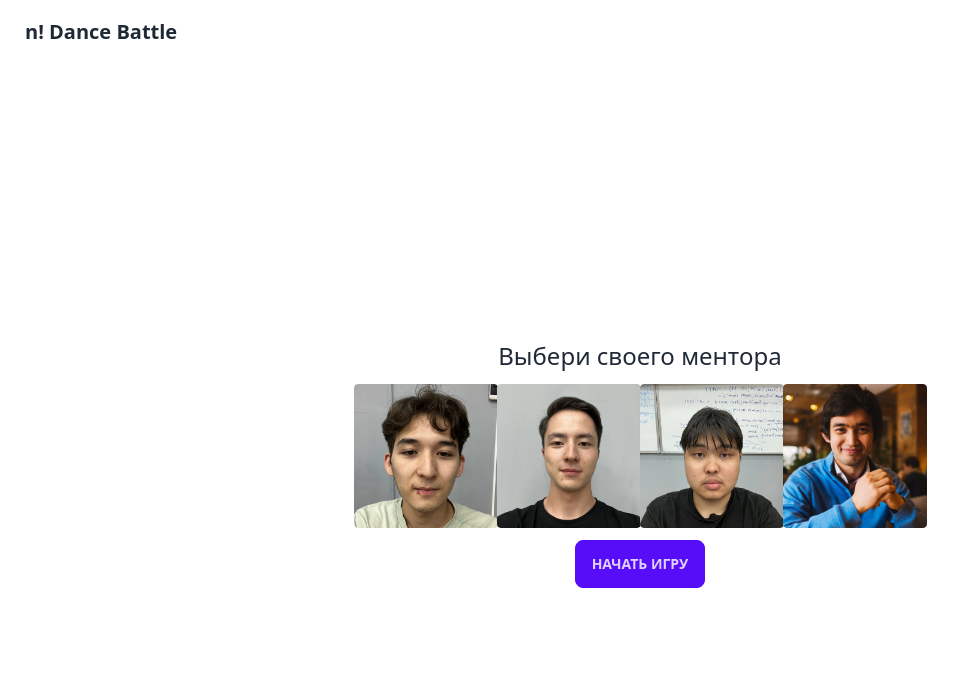
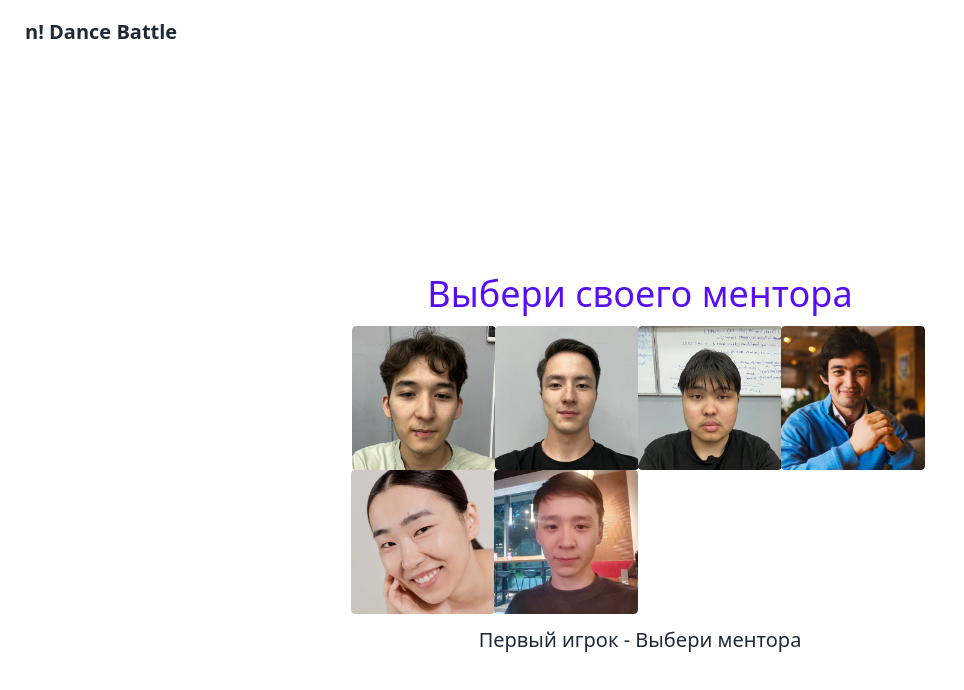
Before and after one commit to darkhanakh/dance-battle, a React (Vite) app: page /character-selection in a window 1280 px wide. Shown: the top 690 px of the page, without its empty margins (0-964 px from the left). Built offline with nearby package versions, Linux system fonts and the light colour scheme.

Commit message:
feat: added mentor picking logic and showing it to user

```diff
--- /dev/null
+++ b/data.json
@@ -0,0 +1,23 @@
+[
+  {
+    "name": "Ментор 1",
+    "src": "/mentor_1.jpg"  },
+  {
+    "name": "Нурали",
+    "src": "/mentor_2.jpg"  },
+  {
+    "name": "Алмаз",
+    "src": "/mentor_3.jpg"  },
+  {
+    "name": "Арман",
+    "src": "/mentor_4.jpg"
+  },
+  {
+    "name": "Далида",
+    "src": "/mentor_5.jpg"
+  },
+  {
+    "name": "Ернур",
+    "src": "/mentor_6.jpg"
+  }
+]
--- a/index.html
+++ b/index.html
@@ -4,7 +4,7 @@
     <meta charset="UTF-8" />
     <link rel="icon" type="image/svg+xml" href="/vite.svg" />
     <meta name="viewport" content="width=device-width, initial-scale=1.0" />
-    <title>Vite + React + TS</title>
+    <title>Dance Battle</title>
   </head>
   <body>
     <div id="root"></div>
--- a/src/components/MentorPickerItem.tsx
+++ b/src/components/MentorPickerItem.tsx
@@ -2,11 +2,23 @@ import React from "react";
 
 interface MentorPickerItemProps {
   src: string;
+  onSelect: () => void;
+  disabled: boolean;
+  selected: boolean;
 }
 
-const MentorPickerItem: React.FC<MentorPickerItemProps> = ({ src }) => {
+const MentorPickerItem: React.FC<MentorPickerItemProps> = ({
+  src,
+  onSelect,
+  disabled,
+  selected,
+}) => {
   return (
-    <button className="avatar join-item">
+    <button
+      className="avatar join-item"
+      onClick={onSelect}
+      disabled={disabled || selected}
+    >
       <div className="w-36 rounded">
         <img src={src} alt="mentor" />
       </div>
--- a/src/pages/MentorSelection.tsx
+++ b/src/pages/MentorSelection.tsx
@@ -1,24 +1,110 @@
-import React from "react";
+import React, { useState } from "react";
 import MentorPickerItem from "../components/MentorPickerItem.tsx";
+import data from "../../data.json";
+
+interface PlayersMentor {
+  name: string;
+  src: string;
+}
+
+interface SelectedMentors {
+  player1: PlayersMentor | null;
+  player2: PlayersMentor | null;
+}
+
+type CurrentPlayer = "player1" | "player2";
 
 const MentorSelection: React.FC = () => {
+  const mentors: PlayersMentor[] = data;
+
+  const [selectedMentors, setSelectedMentors] = useState<SelectedMentors>({
+    player1: null,
+    player2: null,
+  });
+  const [currentPlayer, setCurrentPlayer] = useState<CurrentPlayer>("player1");
+
+  const handleMentorSelection = (mentor: { name: string }) => {
+    if (
+      selectedMentors.player1?.name === mentor.name ||
+      selectedMentors.player2?.name === mentor.name
+    ) {
+      return;
+    }
+
+    setSelectedMentors((prevSelectedMentors) => ({
+      ...prevSelectedMentors,
+      [currentPlayer]: mentor,
+    }));
+
+    if (currentPlayer === "player1") {
+      setCurrentPlayer("player2");
+    }
+  };
+
+  const renderPlayer = (player: "player1" | "player2") =>
+    player === "player1" ? "Первый игрок" : "Второй игрок";
+
   return (
-    <div className="flex items-center justify-center h-screen">
-      <div className="flex items-center justify-between">
-        <div className="first-dancer"></div>
-        <div className="flex flex-col justify-center items-center">
-          <h1 className="text-2xl mb-3">Выбери своего ментора</h1>
-          <div className="join mb-3">
-            <MentorPickerItem src="../../public/mentor_1.jpg" />
-            <MentorPickerItem src="../../public/mentor_2.jpg" />
-            <MentorPickerItem src="../../public/mentor_3.jpg" />
-            <MentorPickerItem src="../../public/mentor_4.jpg" />
+    <>
+      <div className="flex items-center justify-center h-screen">
+        <div className="flex items-center justify-between">
+          <div className="first-dancer max-w-md card">
+            {selectedMentors.player1 && (
+              <>
+                <h2 className="text-center mb-1 text-2xl">
+                  Выбор первого игрока
+                </h2>
+                <img
+                  className="w-fit h-96"
+                  src={selectedMentors.player1.src}
+                  alt="Selected Mentor"
+                />
+              </>
+            )}
           </div>
-          <button className="btn btn-primary">Начать игру</button>
+          <div className="flex flex-col justify-center items-center mx-5">
+            <h1 className="text-primary text-4xl mb-3">
+              Выбери своего ментора
+            </h1>
+            <div className="join mb-3 flex-wrap max-w-xl">
+              {mentors.map((mentor) => (
+                <MentorPickerItem
+                  key={mentor.name}
+                  src={mentor.src}
+                  onSelect={() => handleMentorSelection(mentor)}
+                  disabled={selectedMentors[currentPlayer] !== null}
+                  selected={
+                    selectedMentors.player1 === mentor ||
+                    selectedMentors.player2 === mentor
+                  }
+                />
+              ))}
+            </div>
+            {selectedMentors.player1 && selectedMentors.player2 ? (
+              <button className="btn btn-primary">Начать игру</button>
+            ) : (
+              <p className=" text-xl">
+                {renderPlayer(currentPlayer)} - Выбери ментора
+              </p>
+            )}
+          </div>
+          <div className="second-dancer max-w-md card">
+            {selectedMentors.player2 && (
+              <>
+                <h2 className="text-center mb-1 text-2xl">
+                  Выбор второго игрока
+                </h2>
+                <img
+                  className="w-fit h-96 max-w-fit"
+                  src={selectedMentors.player2.src}
+                  alt="Selected Mentor"
+                />
+              </>
+            )}
+          </div>
         </div>
-        <div className="second-dancer"></div>
       </div>
-    </div>
+    </>
   );
 };
 
```
Also changed, not shown: public/mentor_5.jpg (added), public/mentor_6.jpg (added).
